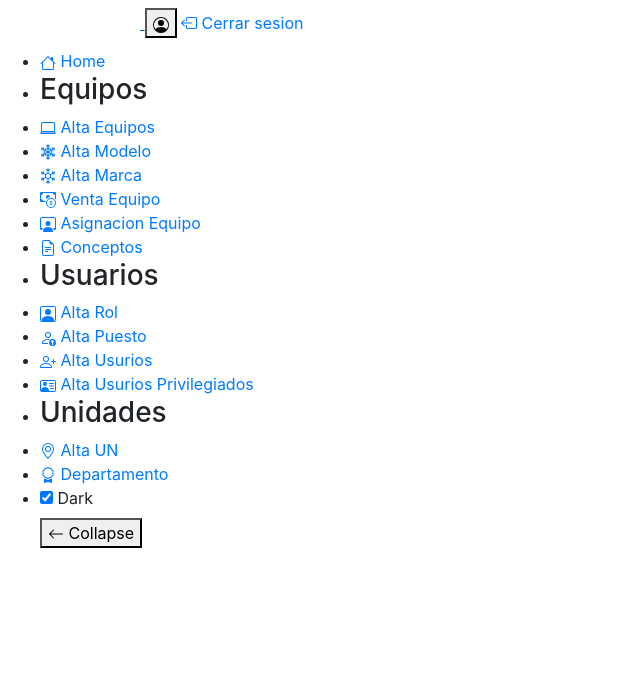
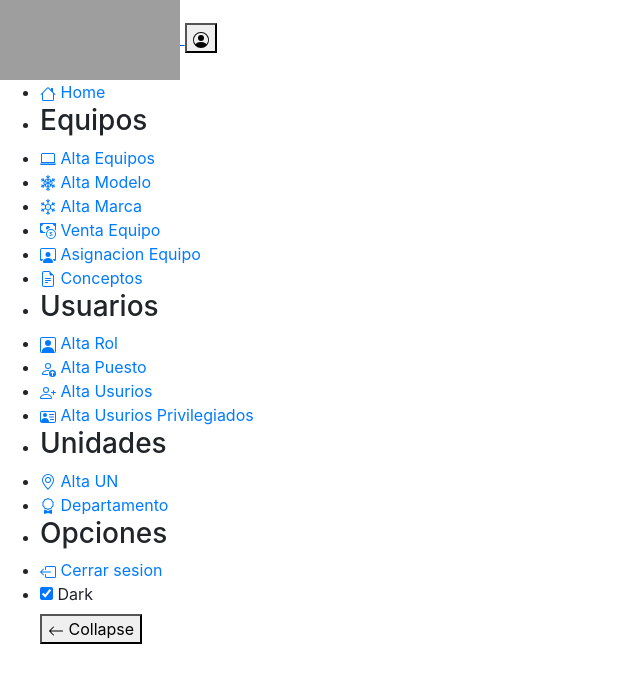
Before and after one commit to GMJAdrian97/EQUIPOSBACH, a PHP site: page /header.php in a window 1280 px wide. Shown: the top 683 px of the page, without its empty margins (0-640 px from the left). Run offline with PHP 8.4, Linux system fonts and the light colour scheme; some libraries are stand-ins or nearby versions; grey boxes are pictures that could not be loaded.

Commit message:
terminando  Login

```diff
--- a/componentes/header.php
+++ b/componentes/header.php
@@ -30,9 +30,7 @@
     <header class="page-header">
         <nav>
             <a href="#hola" aria-label="forecastr logo" class="logo">
-                <svg width="140" height="49">
-                    <use xlink:href="#logo"></use>
-                </svg>
+                <img src="/EQUIPOSBACH/img/logo.png" alt="logo" width=180 height=80 />
             </a>
             <button class="toggle-mob-menu" aria-expanded="false" aria-label="open menu">
                 <svg xmlns="http://www.w3.org/2000/svg" width="16" height="16" fill="currentColor"
@@ -42,10 +40,6 @@
                         d="M0 8a8 8 0 1 1 16 0A8 8 0 0 1 0 8zm8-7a7 7 0 0 0-5.468 11.37C3.242 11.226 4.805 10 8 10s4.757 1.225 5.468 2.37A7 7 0 0 0 8 1z" />
                 </svg>
             </button>
-            <a href="/EQUIPOSBACH/panel/views/login/ctrlLogin.php?=logOut" aria-label="forecastr logo" class="logo">
-                <i class="bi bi-box-arrow-left"></i>
-                <span>Cerrar sesion</span>
-            </a>
             <ul class="admin-menu">
                 <li>
                     <a href="/EQUIPOSBACH/panel/views/index.php">
@@ -205,6 +199,21 @@
                         <span>Departamento</span>
                     </a>
                 </li>
+                <li class="menu-heading">
+                    <h3>Opciones</h3>
+                </li>
+                <li>
+                    <a href="/EQUIPOSBACH/panel/views/login/ctrlLogin.php?=logOut">
+                        <svg xmlns="http://www.w3.org/2000/svg" width="16" height="16" fill="currentColor"
+                            class="bi bi-box-arrow-left" viewBox="0 0 16 16">
+                            <path fill-rule="evenodd"
+                                d="M6 12.5a.5.5 0 0 0 .5.5h8a.5.5 0 0 0 .5-.5v-9a.5.5 0 0 0-.5-.5h-8a.5.5 0 0 0-.5.5v2a.5.5 0 0 1-1 0v-2A1.5 1.5 0 0 1 6.5 2h8A1.5 1.5 0 0 1 16 3.5v9a1.5 1.5 0 0 1-1.5 1.5h-8A1.5 1.5 0 0 1 5 12.5v-2a.5.5 0 0 1 1 0v2z" />
+                            <path fill-rule="evenodd"
+                                d="M.146 8.354a.5.5 0 0 1 0-.708l3-3a.5.5 0 1 1 .708.708L1.707 7.5H10.5a.5.5 0 0 1 0 1H1.707l2.147 2.146a.5.5 0 0 1-.708.708l-3-3z" />
+                        </svg>
+                        <span>Cerrar sesion</span>
+                    </a>
+                </li>
                 <li>
                     <div class="switch">
                         <input type="checkbox" id="mode" checked>
```
Also changed, not shown: img/logo.png (added).
